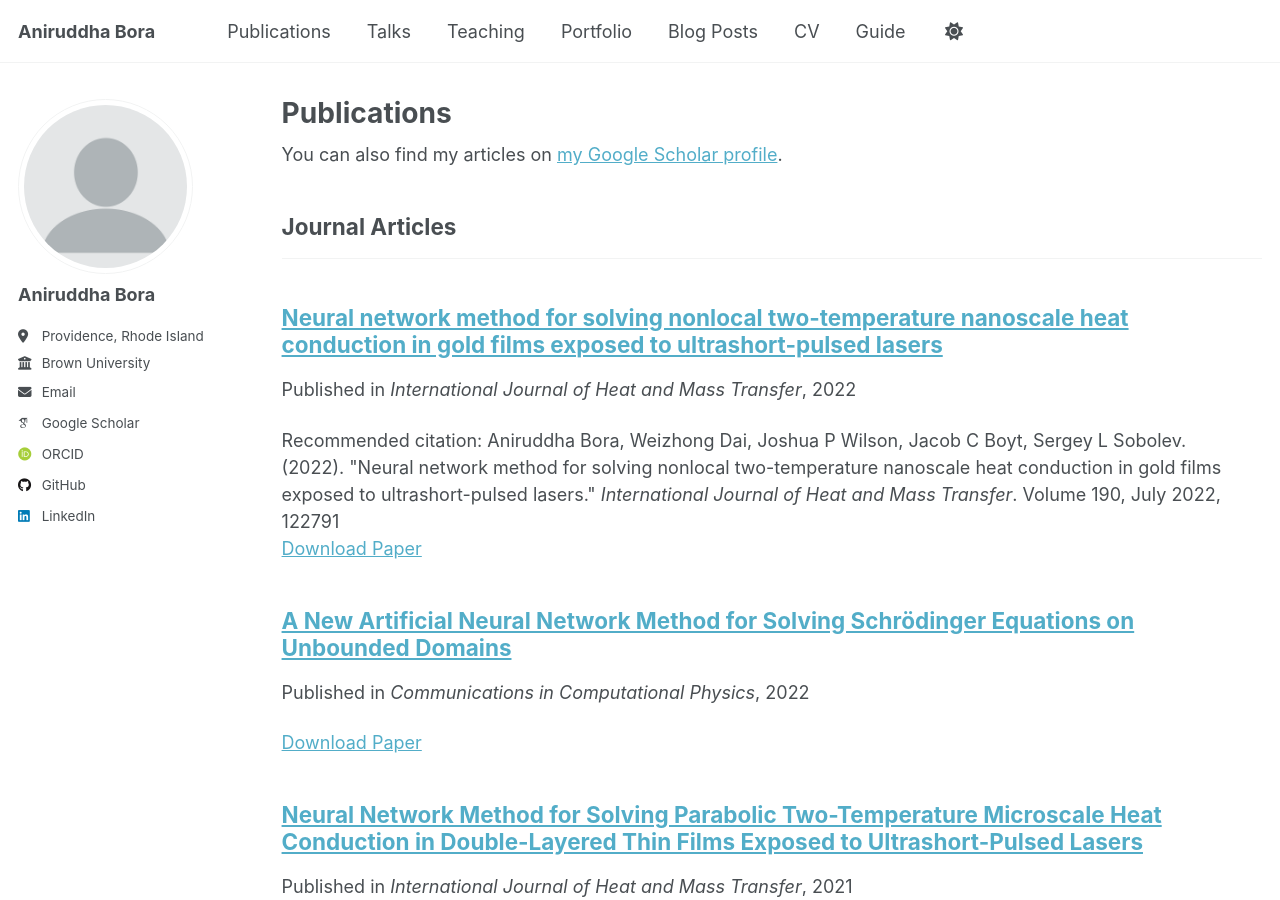
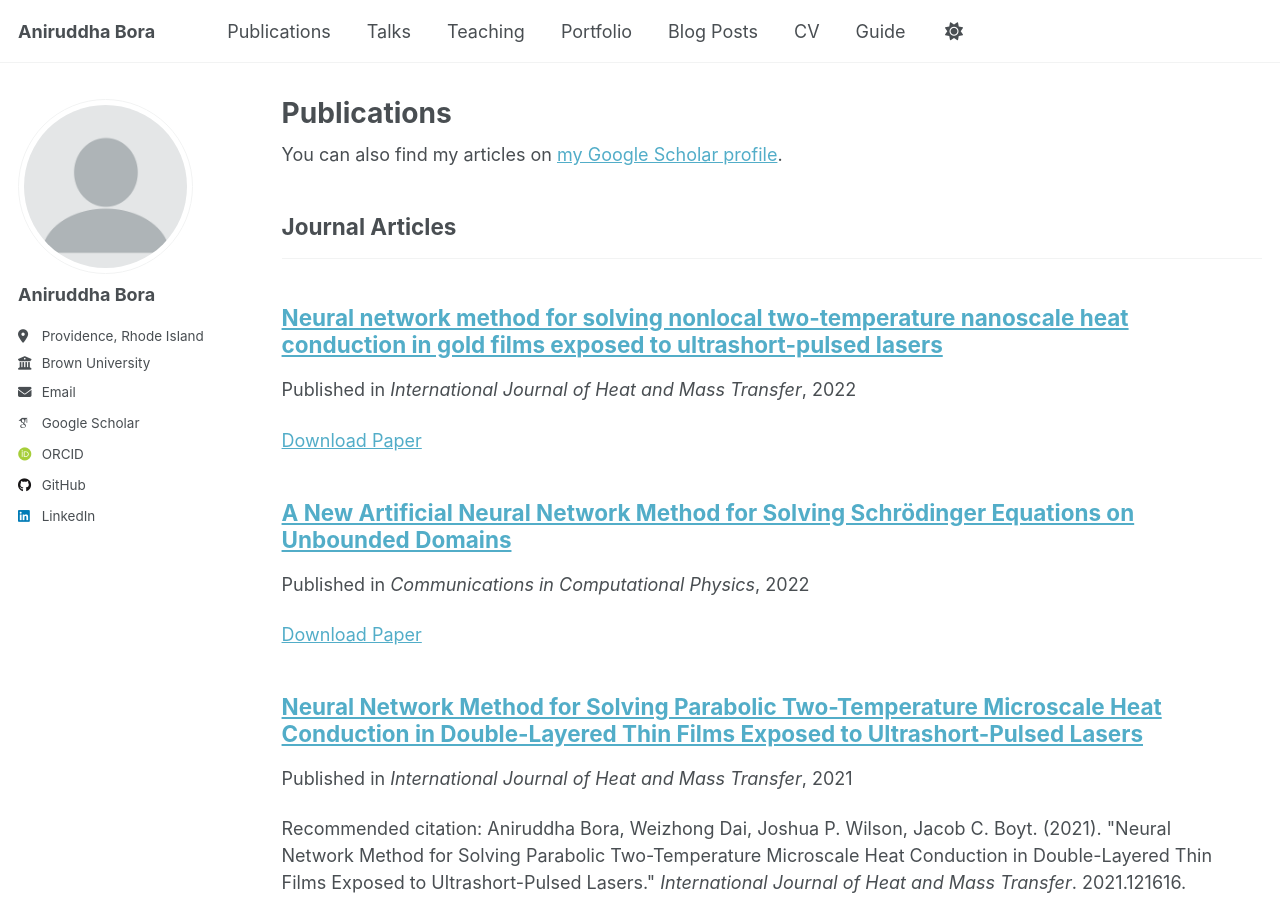
Before and after one commit to aniruddhabora/aniruddhabora.github.io, a Jekyll site: the page built from _pages/publications.html, in a window 1280 px wide and 900 px high. Built offline with Jekyll 4.4.1, drawn with Linux system fonts in a browser that asks for light colours; some web fonts are replaced; a file with an impossible date is left out.

Commit message:
Update NTTM_2022.md

```diff
--- a/_publications/NTTM_2022.md
+++ b/_publications/NTTM_2022.md
@@ -6,5 +6,4 @@ permalink: https://doi.org/10.1016/j.ijheatmasstransfer.2022.122791
 date: 2022-03-19
 venue: 'International Journal of Heat and Mass Transfer'
 paperurl: 'https://global-sci.com/article/79490/a-new-artificial-neural-network-method-for-solving-schroumldinger-equations-on-unbounded-domains'
-citation: 'Aniruddha Bora, Weizhong Dai, Joshua P Wilson, Jacob C Boyt, Sergey L Sobolev. (2022). &quot;Neural network method for solving nonlocal two-temperature nanoscale heat conduction in gold films exposed to ultrashort-pulsed lasers.&quot; <i>International Journal of Heat and Mass Transfer</i>. Volume 190, July 2022, 122791'
 ---
```
